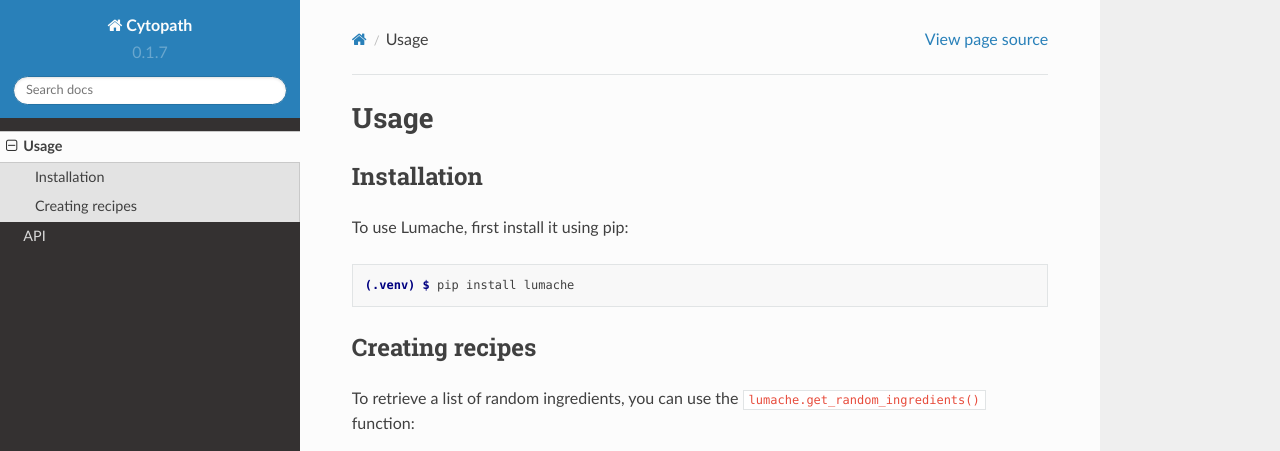
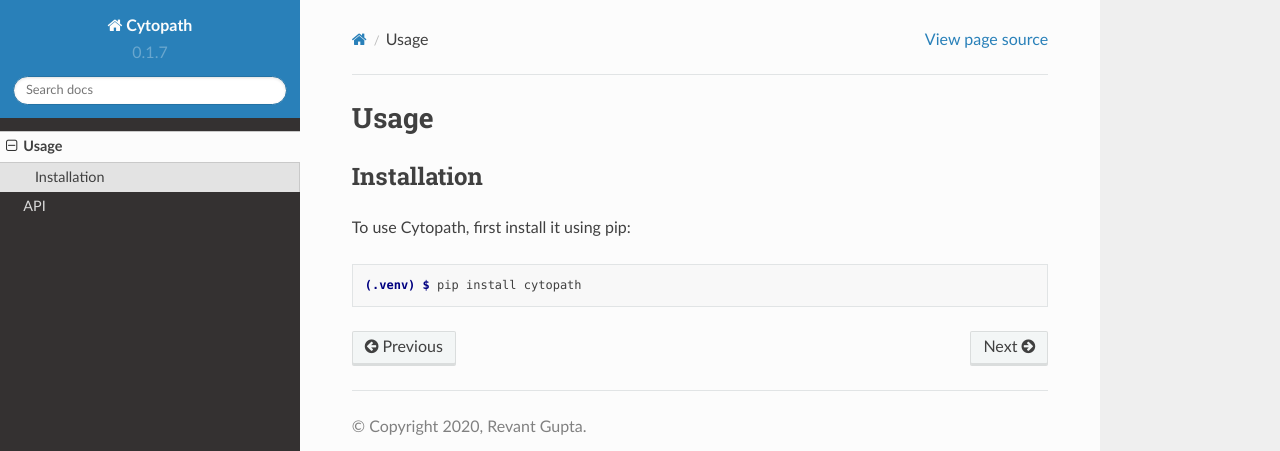
Before and after one commit to aron0093/cytopath, a Sphinx documentation site: the page built from docs/source/usage.rst, in a window 1280 px wide and 1095 px high. Shown: the top 451 px of the window. Built offline with Sphinx 7.4.7 and the Read the Docs theme 2.0.0, drawn with Linux system fonts in a browser that asks for light colours; some of the changed text lies outside the part shown.

Commit message:
Update usage.rst

```diff
--- a/docs/source/usage.rst
+++ b/docs/source/usage.rst
@@ -6,28 +6,8 @@
 Installation
 ------------
 
-To use Lumache, first install it using pip:
+To use Cytopath, first install it using pip:
 
 .. code-block:: console
 
-   (.venv) $ pip install lumache
-
-Creating recipes
-----------------
-
-To retrieve a list of random ingredients,
-you can use the ``lumache.get_random_ingredients()`` function:
-
-.. autofunction:: lumache.get_random_ingredients
-
-The ``kind`` parameter should be either ``"meat"``, ``"fish"``,
-or ``"veggies"``. Otherwise, :py:func:`lumache.get_random_ingredients`
-will raise an exception.
-
-.. autoexception:: lumache.InvalidKindError
-
-For example:
-
->>> import lumache
->>> lumache.get_random_ingredients()
-['shells', 'gorgonzola', 'parsley']
+   (.venv) $ pip install cytopath
```
